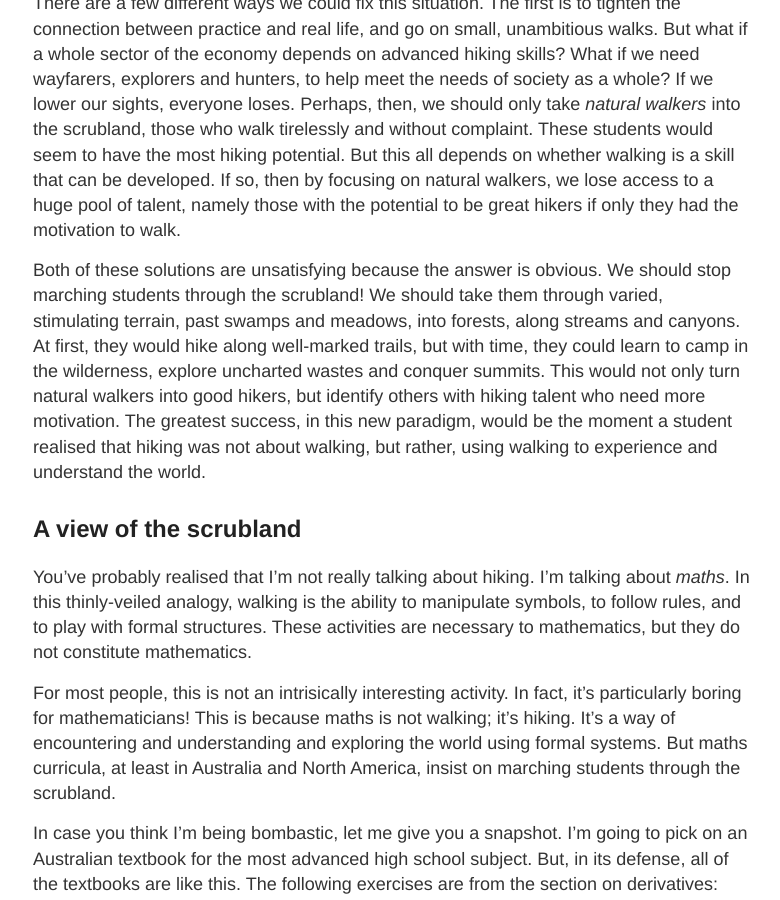
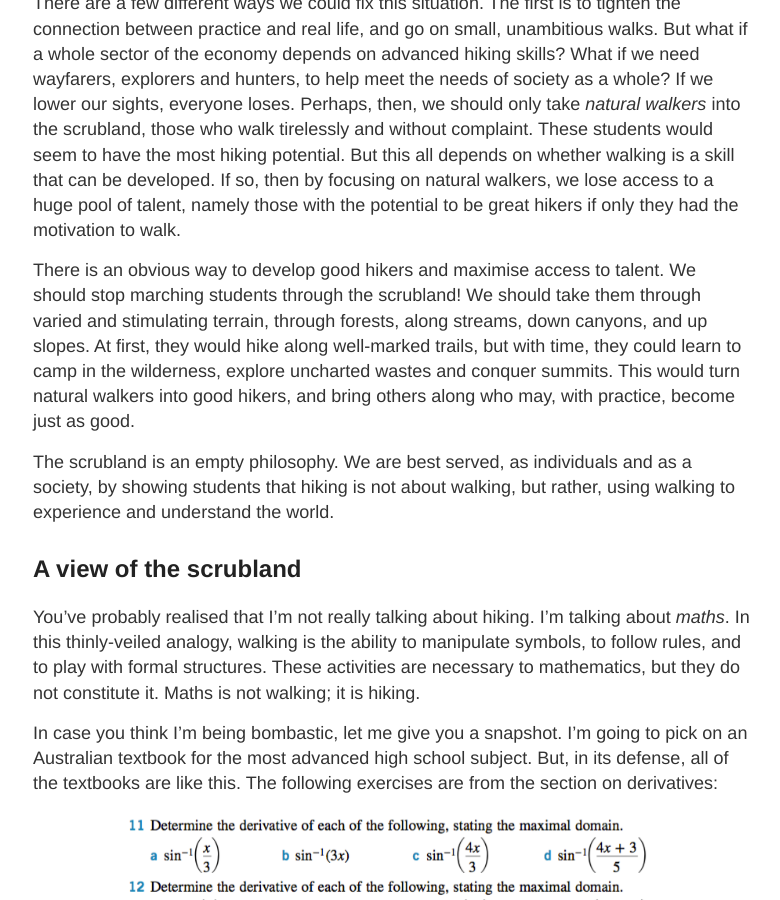
Before and after one commit to hapax/hapax.github.io, a Jekyll site: the page built from assets/teaching.md, in a window 1280 px wide and 900 px high, scrolled down 632 px. Shown: the whole window, without its empty margins (247-1027 px from the left). Built offline with Jekyll 4.4.1, drawn with Linux system fonts in a browser that asks for light colours; our own code applies the rules of GitHub Pages for plain Markdown files; formulas are drawn with MathJax 3; a script that is not in the unit is left out; some of the changed text lies outside the part shown.

Commit message:
Update teaching.md

```diff
--- a/assets/teaching.md
+++ b/assets/teaching.md
@@ -50,17 +50,19 @@ If so, then by focusing on natural walkers, we lose access to a huge
 pool of talent, namely those with the potential to be great hikers
 if only they had the motivation to walk.
 
-Both of these solutions are unsatisfying because the answer is obvious.
+There is an obvious way to develop good hikers and maximise access to talent.
 We should stop marching students through the scrubland!
-We should take them through varied, stimulating terrain, past swamps and
-meadows, into forests, along streams and canyons.
+We should take them through varied and stimulating terrain, through
+forests, along streams, down canyons, and up slopes.
 At first, they would hike along well-marked trails, but with time,
 they could learn to camp in the wilderness, explore uncharted wastes
 and conquer summits.
-This would not only turn natural walkers into good hikers, but
-identify others with hiking talent who need more motivation.
-The greatest success, in this new paradigm, would be the moment a
-student realised that hiking was not about walking, but rather, using
+This would turn natural walkers into good hikers, and bring others
+along who may, with practice, become just as good.
+
+The scrubland is an empty philosophy.
+We are best served, as individuals and as a society, by showing
+students that hiking is not about walking, but rather, using
 walking to experience and understand the world.
 
 ## A view of the scrubland
@@ -70,15 +72,8 @@ talking about *maths*.
 In this thinly-veiled analogy, walking is the ability to manipulate
 symbols, to follow rules, and to play with formal structures.
 These activities are necessary to mathematics, but they do not
-constitute mathematics.
-
-For most people, this is not an intrisically interesting activity.
-In fact, it's particularly boring for mathematicians!
-This is because maths is not walking; it's hiking.
-It's a way of encountering and understanding and exploring the world
-using formal systems.
-But maths curricula, at least in Australia and North
-America, insist on marching students through the scrubland.
+constitute it.
+Maths is not walking; it is hiking.
 
 In case you think I'm being bombastic, let me give you a snapshot.
 I'm going to pick on an Australian textbook for the most advanced high
@@ -459,3 +454,23 @@ while students found their feet
 What if, by restricting our attention to natural walkers, we
 miss out on a huge pool of talent, namely those with the potential to
 be great hikers if they practice walking?
+
+For most people, this is not an intrisically interesting activity.
+In fact, it's particularly boring for mathematicians!
+This is because maths is not walking; it's hiking.
+It's a way of encountering and understanding and exploring the world
+using formal systems.
+But maths curricula, at least in Australia and North
+America, insist on marching students through the scrubland.
+
+Both of these solutions are unsatisfying because the answer is obvious.
+
+past swamps and
+meadows, into forests, along streams and canyons.
+
+This would not only turn natural walkers into good hikers, but
+identify others with hiking talent who need more motivation.
+
+The greatest success, in this new paradigm, would be the moment a
+student realised that hiking was not about walking, but rather, using
+walking to experience and understand the world.
```
